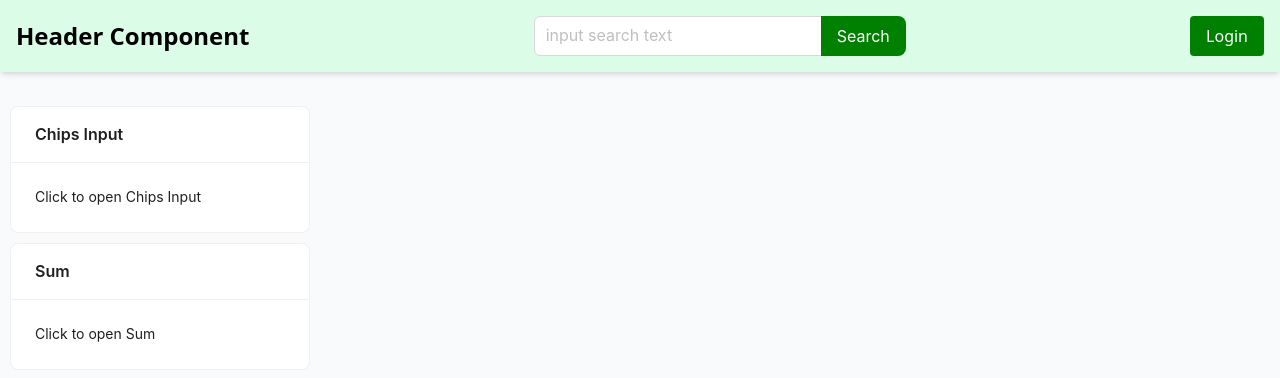
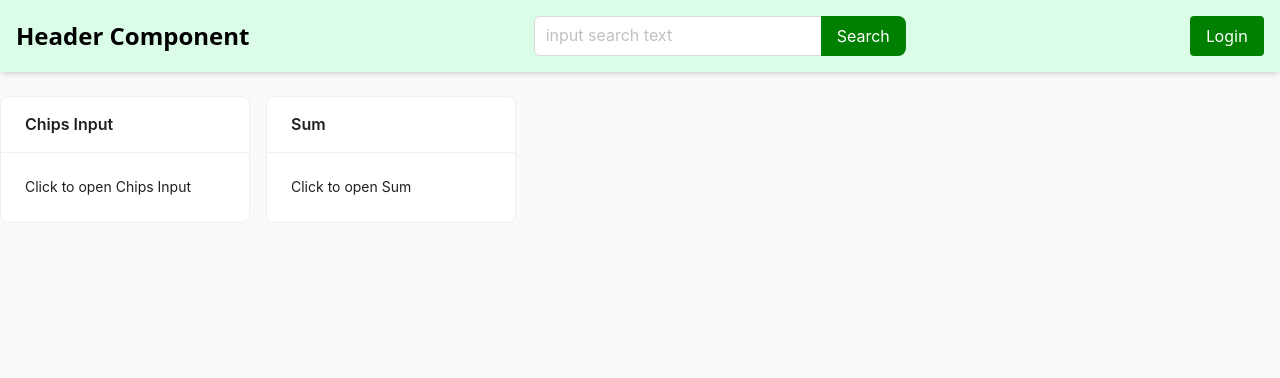
Before and after one commit to pinkijha/react_practice, a React (Vite) app: page / in a window 1280 px wide. Shown: the top 378 px of the page. Built offline with nearby package versions, Linux system fonts and the light colour scheme.

Commit message:
fix: UI Issue

```diff
--- a/src/components/card/MainCard.jsx
+++ b/src/components/card/MainCard.jsx
@@ -29,16 +29,19 @@ const MainCard = ({ title, onclick, children }) => {
           <activeCard.component />
         </div>
       ) : (
-        cardList.map((card) => (
+        <div className="flex gap-4 ">
+          {cardList.map((card) => (
+            <div key={card.key} className="min-w-[250px] max-w-[250px]">
               <Card
-            key={card.key}
                 title={card.title}
                 onClick={() => handleClick(card.key)}
-            style={{ width: 300, margin: "10px" }}
+                hoverable
               >
                 <p>Click to open {card.title}</p>
               </Card>
-        ))
+            </div>
+          ))}
+        </div>
       )}
     </div>
   );
--- a/src/pages/ChipsInput.jsx
+++ b/src/pages/ChipsInput.jsx
@@ -3,7 +3,6 @@ import React from 'react'
 const ChipsInput = () => {
   return (
     <div>
-      chips input
     </div>
   )
 }
```
Lines whose indentation alone changed are shown as unchanged.
